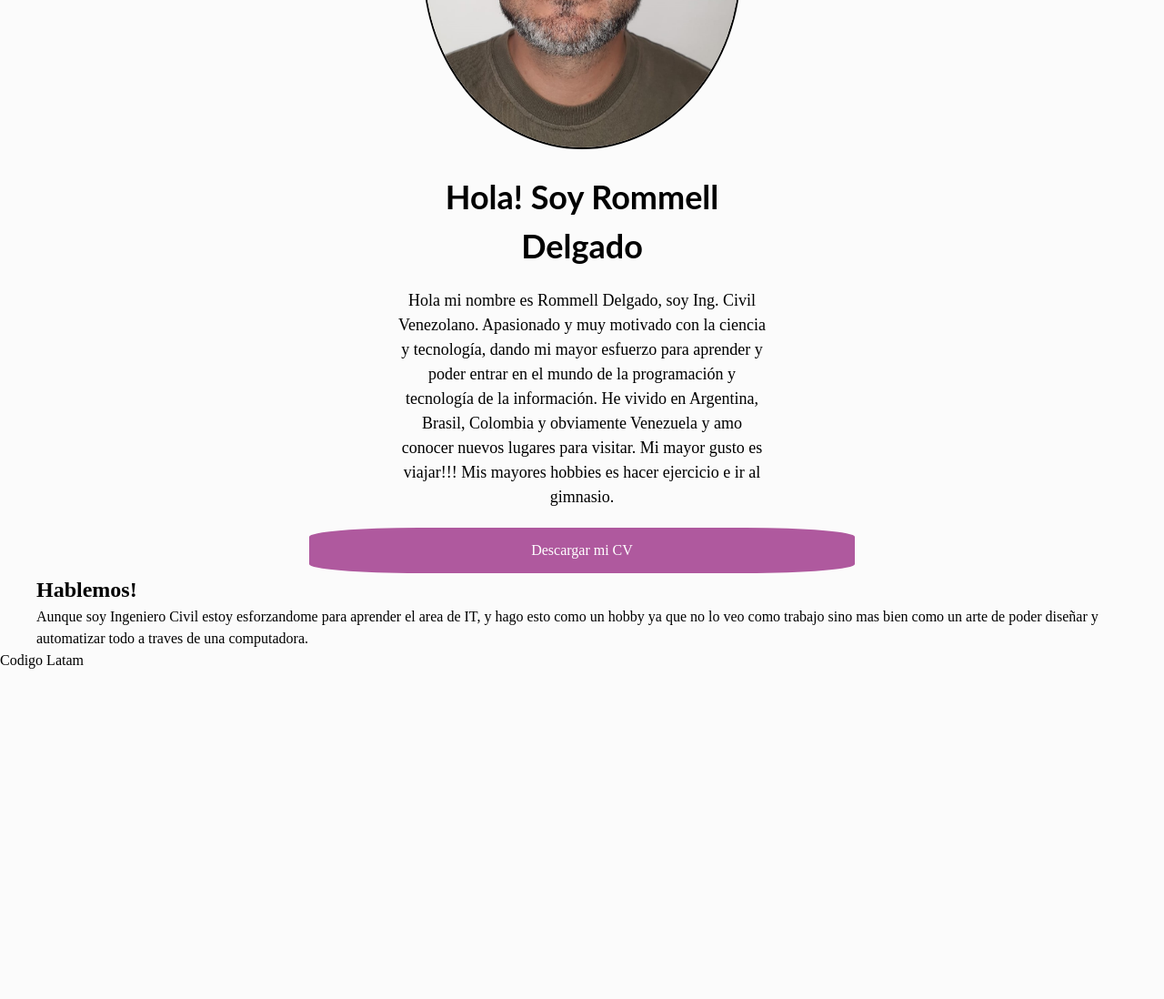
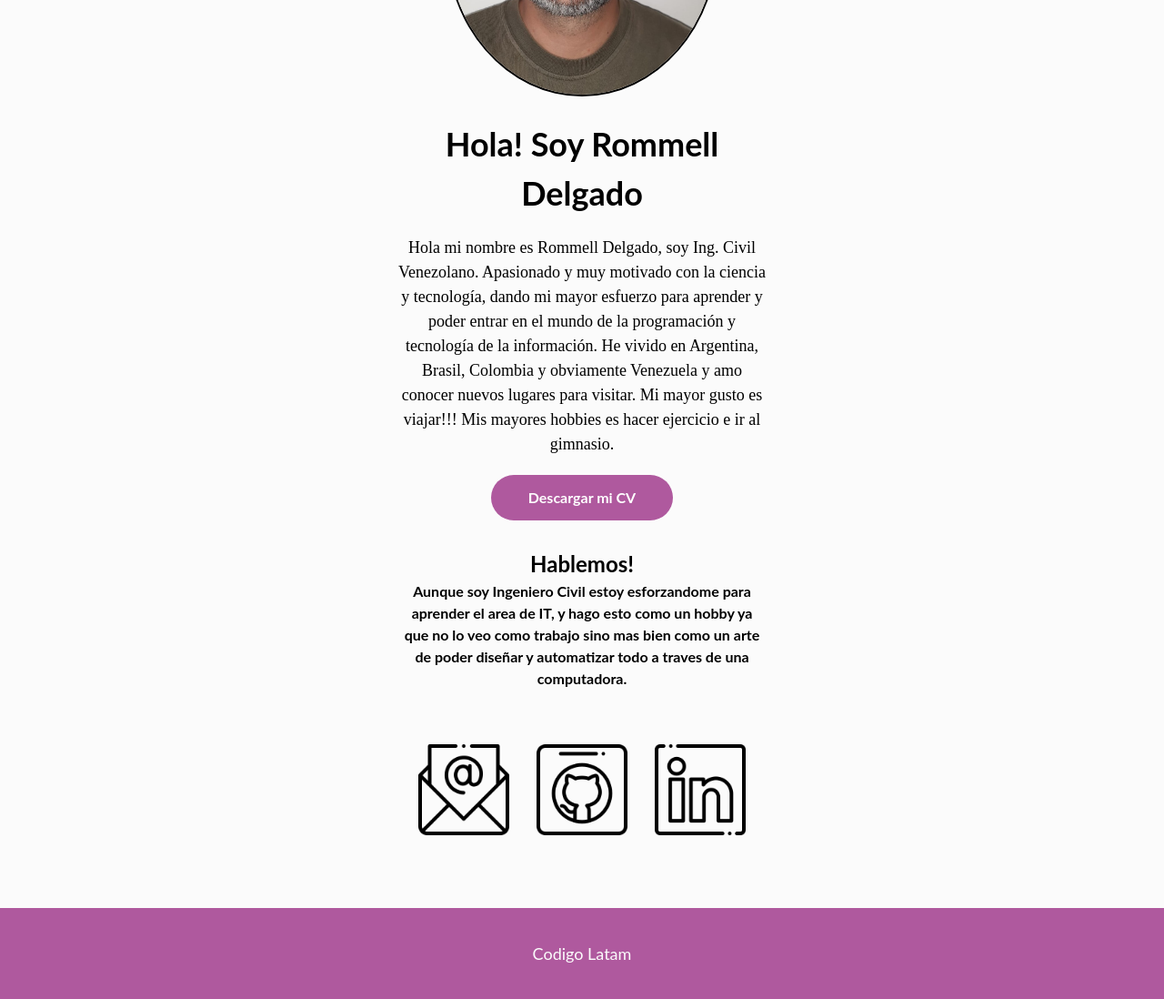
Before and after one commit to ingrommell/mi-proyecto, a plain HTML site: page index.html in a window 1280 px wide. Shown: the part 360-1458 px from the top of the page at 91% size. Before the commit the page ends 1098 px from the top, so only its background shows below. Drawn offline with Linux system fonts and the light colour scheme.

Commit message:
Modificacion de ancho

```diff
--- a/css/styles.css
+++ b/css/styles.css
@@ -7,25 +7,24 @@
   background-color: #fbfbfb
 }
 
+@import url("https://fonts.googleapis.com/css2?family=Lato:wght@400;700&display=swap");
+
 body {
   background-color: #fbfbfb;
 }
 
-@import url("https://fonts.googleapis.com/css2?family=Lato:wght@400;700&display=swap");
-
 header {
   display: flex;
-  justify-content: center;
+  justify-content: space-around;
   align-items: center;
-  width: 100%;
-  max-width: 410px;
+  max-width: 400px;
+  width: 95%;
   height: 90px;
   margin: auto;
 }
 
 hr{
   width: 100%;
-  max-width: 420px;
   margin:auto;
 }
 
@@ -52,6 +51,11 @@ hr{
 .elemento_nav{
     margin: 1.5rem;
     font-family: "Lato", sans-serif;
+    font-weight: bold;
+}
+
+#inicio{
+  min-height: 100vh;
 }
 
 figure{
@@ -64,7 +68,7 @@ figure{
 #imagen_rommell{
     width: 92%;
     height: 92%;
-    max-width: 350px;
+    max-width: 300px;
     border-radius: 70%;
     border: 2px black;
     border-style: double;
@@ -73,11 +77,12 @@ figure{
 
 h1{
   font-family: "Lato", sans-serif;
+  font-weight: 700px;
   font-size: 36px;
   text-align: center;
   width: 90%;
   max-width: 400px;
-  margin: 10px auto 10px auto;
+  margin: 5px auto 5px auto;
 }
 
 #nota_1{
@@ -87,12 +92,13 @@ h1{
   font-size:18px;
   margin-bottom: 20px;
   max-width: 410px;
+  width: 90%;
   margin: 20px auto 20px auto;
-
-
 }
 
 #boton_cv{
+  font-family: "Lato", sans-serif;
+  font-weight: bold;
   display:flex;
   justify-content: center;
   align-items:center;
@@ -100,9 +106,43 @@ h1{
   text-align: center;
   height: 50px;
   color:white;
-  width: 50%;
+  width: 200px;
   margin:auto;
-  border-radius:20%;
+  border-radius:30px;
+}
+
+#contacto{
+  font-family: "Lato", sans-serif;
+  font-weight: bold;
+  display: flex;
+  flex-direction: column;
+  justify-content: center;
+  margin: 30px auto 30px auto;
+  background-color: #5994af;
+  text-align: center;
+  width: 90%;
+  max-width: 400px;
+}
+
+.grupo_iconos{
+  display: flex;
+  justify-content: center;
+}
+
+.icono{
+  max-width: 100px;
+  margin: 30px 15px 80px 15px;
+}
+
+footer{
+  background-color: #af599e;
+  color:#fbfbfb;
+  font-family: "Lato", sans-serif;
+  font-size: 18px;
+  height: 100px;
+  display: flex;
+  justify-content: center;
+  align-items: center;
 }
 
 ul {
--- a/index.html
+++ b/index.html
@@ -28,7 +28,7 @@
     </header>
     <hr />
     <main>
-      <section>
+      <section id="inicio">
         <figure>
           <img
             id="imagen_rommell"
@@ -48,7 +48,7 @@
         </p>
         <p id="boton_cv">Descargar mi CV</p>
       </section>
-      <section>
+      <section id="contacto">
         <h2>Hablemos!</h2>
         <p>
           Aunque soy Ingeniero Civil estoy esforzandome para aprender el area de
@@ -57,7 +57,11 @@
           computadora.
         </p>
       </section>
-      <section></section>
+      <section class="grupo_iconos">
+        <img class="icono" src=".\img\mail.png" width="15%">
+        <img class="icono" src=".\img\github.png" width="15%">
+        <img class="icono" src=".\img\linkedin.png" width="15%">
+      </section>
     </main>
 
     <footer>Codigo Latam</footer>
```
